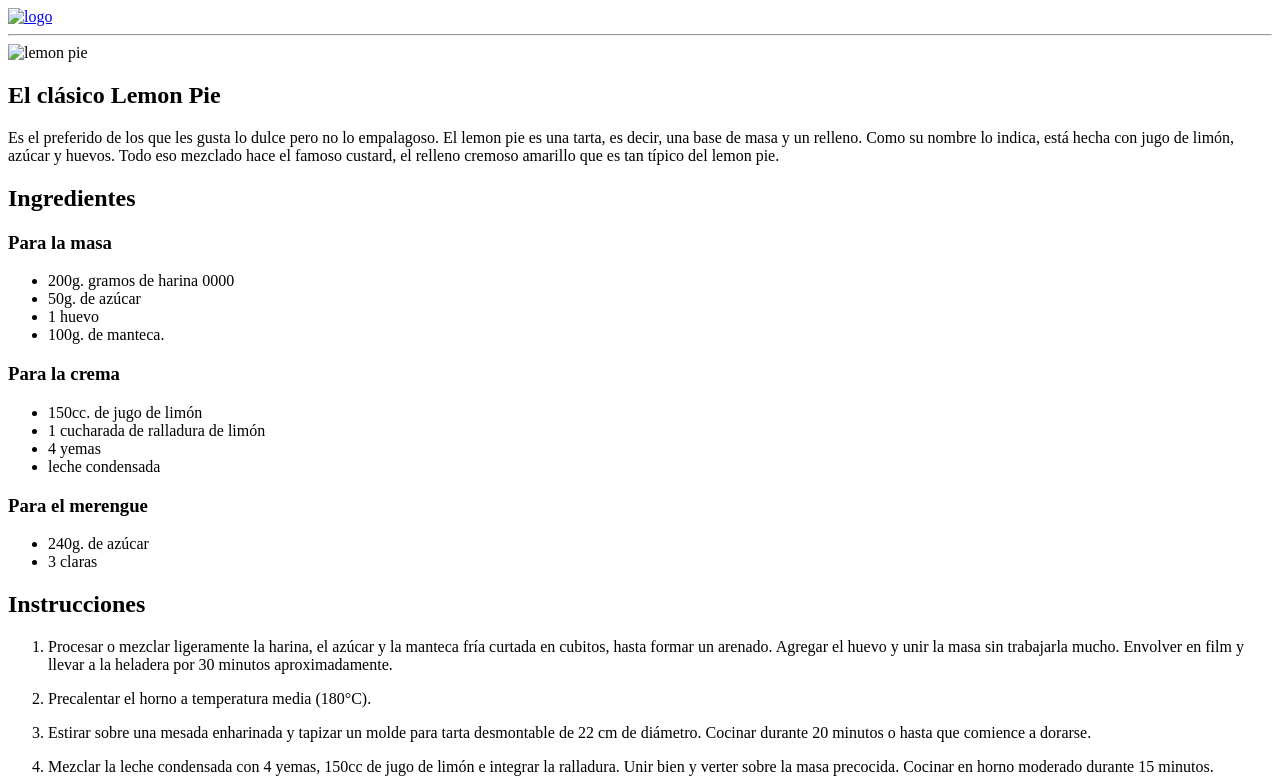
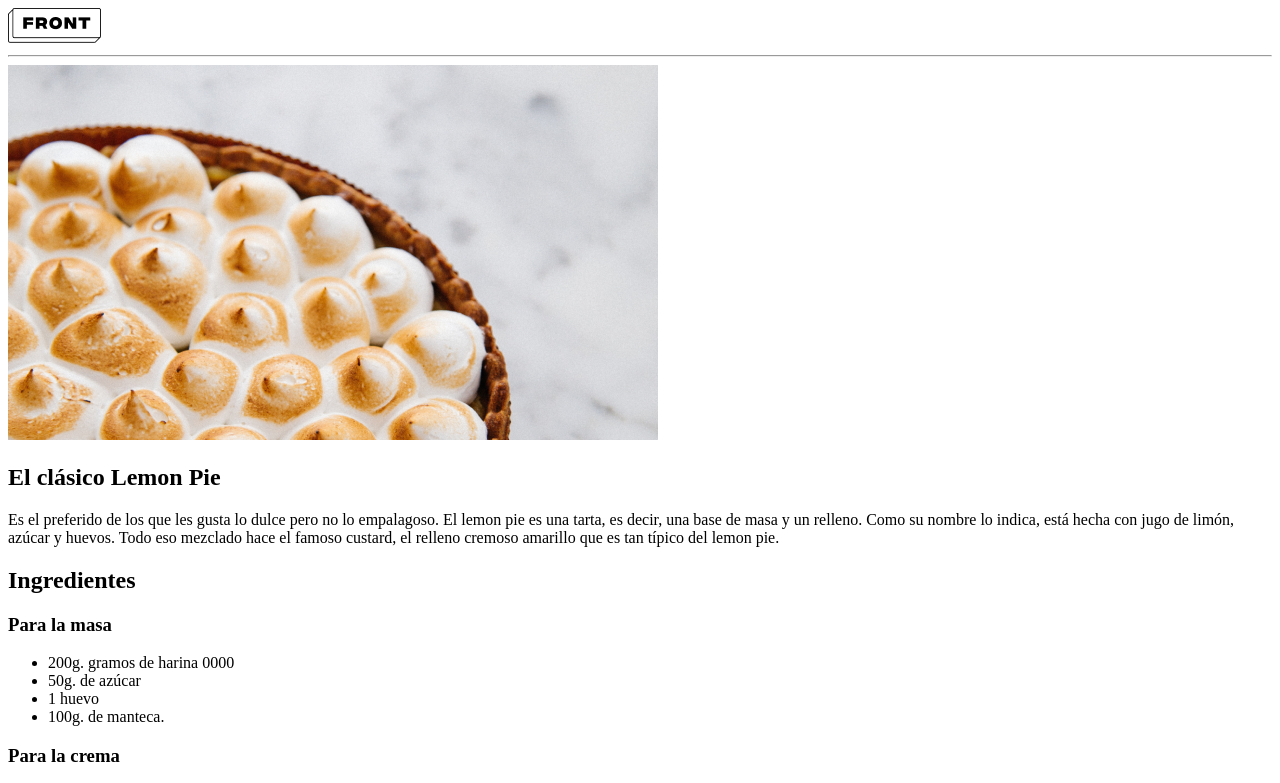
Before and after one commit to svbri/repo-fe-clase5, a plain HTML site: page LemonPie/index.html in a window 1280 px wide. Shown: the top 783 px of the page. Drawn offline with Linux system fonts and the light colour scheme; the site is published under a folder, as on GitHub Pages, so addresses that start at the root find nothing.

Commit message:
corregi las imagenes

```diff
--- a/LemonPie/index.html
+++ b/LemonPie/index.html
@@ -6,11 +6,11 @@
     <title>Práctica</title>
 </head>
 <body>
-    <header><a href="index.html"><img src="/img/front1.png" alt="logo"></a></header>
+    <header><a href="index.html"><img src="img/front1.png" alt="logo"></a></header>
         <hr>
     </header>
     <main>
-        <img src="/img/lemon-pie1.png" alt="lemon pie">
+        <img src="img/lemon-pie1.png" alt="lemon pie">
         <section><h1>El clásico Lemon Pie</h1>
             <p>Es el preferido de los que les gusta lo dulce pero no lo empalagoso. El lemon pie es una tarta, es decir, una base de masa y un relleno. Como su nombre lo indica, está hecha con jugo de limón, azúcar y huevos. Todo eso mezclado hace el famoso custard, el relleno cremoso amarillo que es tan típico del lemon pie.</p>
         </section>
```
